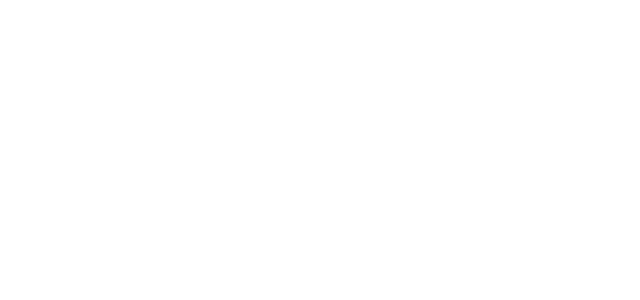
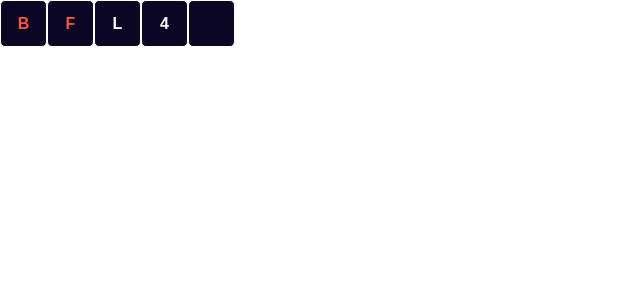
Before and after one commit to juanbrk/minesweeperJs, a React app: page / in a window 1280 px wide. Shown: the top 300 px of the page, without its empty margins (0-640 px from the left). Built offline with nearby package versions, Linux system fonts and the light colour scheme.

Commit message:
Imported prop-types for enforcing component prop's type checking  Implementation of CSS modules and dynamic assignation of classes on Tile.js  Implemented some logic on Tile.js

```diff
--- a/package.json
+++ b/package.json
@@ -31,6 +31,7 @@
     "postcss-flexbugs-fixes": "3.2.0",
     "postcss-loader": "2.0.8",
     "promise": "8.0.1",
+    "prop-types": "^15.6.2",
     "raf": "3.4.0",
     "react": "^16.4.2",
     "react-dev-utils": "^5.0.2",
--- a/src/App.js
+++ b/src/App.js
@@ -1,11 +1,35 @@
 import React, { Component } from 'react';
 import './App.css';
+import Tile from './Components/Tile/Tile'
 
 class App extends Component {
   render() {
+    let num = 0;
+    let numi = 4;
     return (
       <div className="App">
-
+        <Tile
+        containsMine={true}
+        isRevealed={false}
+        isFlagged={false}/>
+        <Tile
+        containsMine={false}
+        isRevealed={false}
+        isFlagged={true}/>
+        <Tile
+        containsMine={false}
+        isRevealed={false}
+        isFlagged={false}
+        neighbour={num}/>
+        <Tile
+        containsMine={false}
+        isRevealed={false}
+        isFlagged={false}
+        neighbour={numi}/>
+        <Tile
+        containsMine={false}
+        isRevealed={false}
+        isFlagged={false}/>
       </div>
     );
   }
--- /dev/null
+++ b/src/Components/Tile/Tile.css
@@ -0,0 +1,27 @@
+/*
+    CamelCase syntax in favor over kebab syntax in order to be able to use Css modules on Tile.js
+    using {classes.camelCaseName} instead of {classes.kebab-case-name}
+*/
+
+.tile {
+    background: lightslategray;
+    border: 1px solid #fff;
+    float: left;
+    line-height: 45px;
+    height: 45px;
+    text-align: center;
+    width: 45px;
+    cursor: pointer;
+    border-radius: 5px;
+    color: #fff;
+    font-weight: 600;
+}
+
+.hidden {
+    background: #0a0624;
+  }
+
+  .isFlag,
+  .containsMine {
+    color: #fc543c;
+  }
--- /dev/null
+++ b/src/Components/Tile/Tile.js
@@ -0,0 +1,64 @@
+import React from 'react';
+import classes from './Tile.css';
+import PropTypes from 'prop-types';
+
+const tile = (props) => {
+    //Array que uso para asignar la clase del mosaico dinamicamente. Originalmente contiene solo .tile
+    const assignedClasses = [classes.tile];
+
+    //Asignacion dinámica de las clases
+    if (!props.isRevealed) {
+        assignedClasses.push(classes.hidden);
+    }
+    if (props.containsMine) {
+        assignedClasses.push(classes.containsMine)
+    }
+    if (props.isFlagged) {
+        assignedClasses.push(classes.isFlag)
+    }
+
+    let content = null;
+
+    //If not yet revealed
+    if (!props.isRevealed) {
+        //if this tile contains mine show it
+        if (props.containsMine) {
+            content = "B";
+        } else {
+            //if it doesnt contain mine
+            //check if flagged and assign content accordingly
+            if (!props.isFlagged) {
+                //If not flagged it can be free or have neighbouring mines
+                if (props.neighbour === 0) {
+                    content = 'L';
+                } else {
+                    content = props.neighbour;
+                }
+            } else {
+                //if flagged
+                content = 'F'
+            }
+        }
+    }
+
+
+    return (
+
+        <div
+            className={assignedClasses.join(' ')}
+            onClick={props.clicked}>
+            {content}
+        </div>
+    );
+
+}
+
+export default tile;
+
+//Prop enforcing with prop-types no value is required
+tile.propTypes = {
+    containsMine: PropTypes.bool,
+    isRevealed: PropTypes.bool,
+    isFlagged: PropTypes.bool,
+    neighbour: PropTypes.number
+}
```
